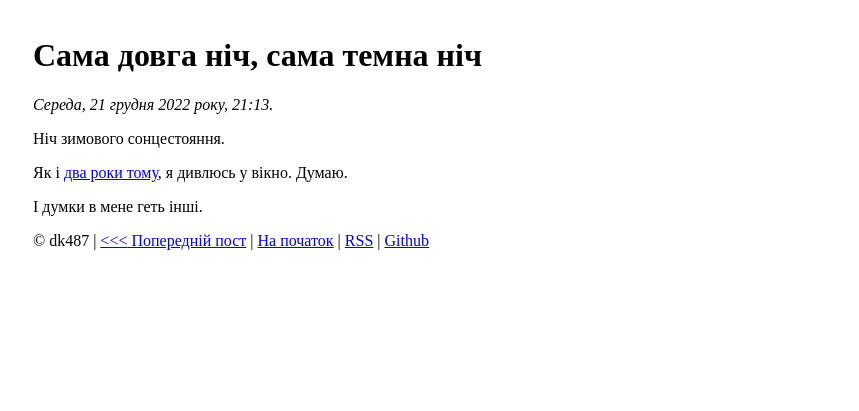
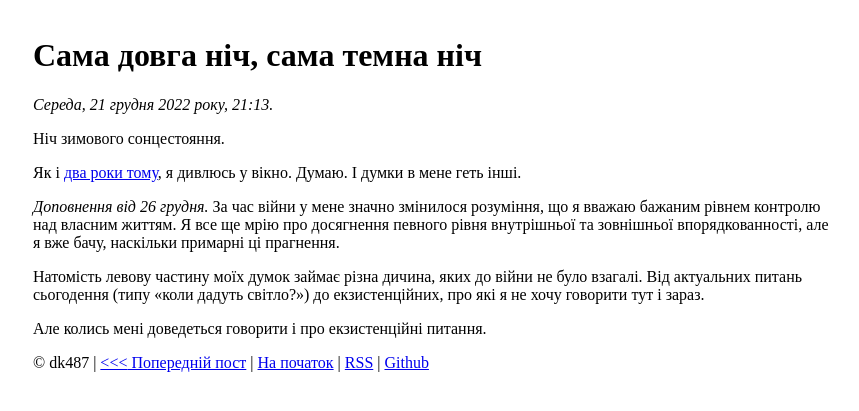
Before and after one commit to dk487/test.de.co.ua, a Jekyll site: the page built from _posts/2022/2022-12-21-sama-dovha-nich-sama-temna-nich.md, in a window 1280 px wide. Shown: the top 411 px of the page, without its empty margins (207-1066 px from the left). Built offline with Jekyll 4.4.1, drawn with Linux system fonts in a browser that asks for light colours.

Commit message:
Update post

```diff
--- a/_posts/2022/2022-12-21-sama-dovha-nich-sama-temna-nich.md
+++ b/_posts/2022/2022-12-21-sama-dovha-nich-sama-temna-nich.md
@@ -5,8 +5,12 @@ date: 2022-12-21 23:13:13 +02:00
 
 Ніч зимового сонцестояння.
 
-Як і [два роки тому][1], я дивлюсь у вікно. Думаю.
+Як і [два роки тому][1], я дивлюсь у вікно. Думаю. І думки в мене геть інші.
 
-І думки в мене геть інші.
+_Доповнення від 26 грудня._ За час війни у мене значно змінилося розуміння, що я вважаю бажаним рівнем контролю над власним життям. Я все ще мрію про досягнення певного рівня внутрішньої та зовнішньої впорядкованності, але я вже бачу, наскільки примарні ці прагнення.
+
+Натомість левову частину моїх думок займає різна дичина, яких до війни не було взагалі. Від актуальних питань сьогодення (типу «коли дадуть світло?») до екзистенційних, про які я не хочу говорити тут і зараз.
+
+Але колись мені доведеться говорити і про екзистенційні питання.
 
 [1]: https://kastaneda.kiev.ua/2020/12/22/solstice.html
```
